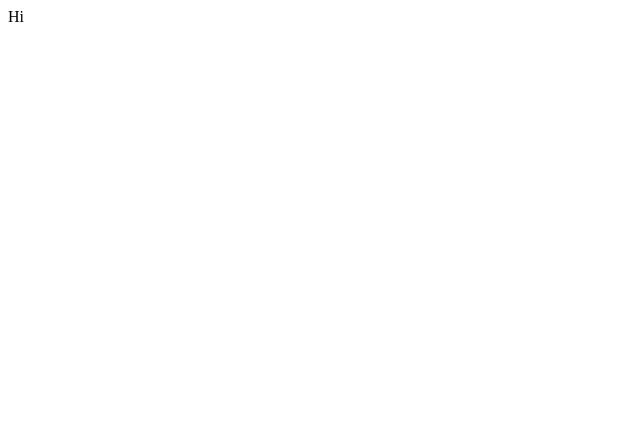
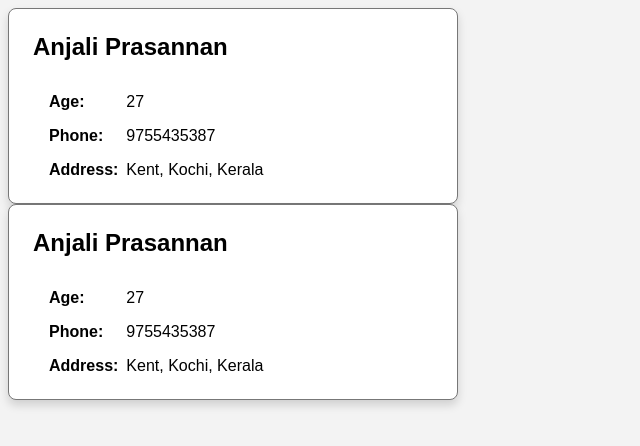
Before and after one commit to anjaliprasannan/react-handson, a React (Vite) app in the folder vite-project/: page / in a window 1280 px wide. Shown: the top 446 px of the page, without its empty margins (0-640 px from the left). Built offline with nearby package versions, Linux system fonts and the light colour scheme.

Commit message:
1046 - User Card

```diff
--- a/vite-project/src/App.jsx
+++ b/vite-project/src/App.jsx
@@ -1,5 +1,25 @@
+import user from "./user.json";
+import "./user.css";
+import { UserCard } from "./Usercard";
+import { UsercardClass } from "./UsercardClass";
+
 function App() {
-  return "Hi";
+  return (
+    <>
+      <UserCard
+        name={user.name}
+        phoneNumber={user.phoneNumber}
+        age={user.age}
+        address={user.address}
+      />
+      <UsercardClass
+        name={user.name}
+        phoneNumber={user.phoneNumber}
+        age={user.age}
+        address={user.address}
+      />
+    </>
+  );
 }
 
 export default App;
--- /dev/null
+++ b/vite-project/src/Usercard.jsx
@@ -0,0 +1,15 @@
+export function UserCard({ name, age, phoneNumber, address }) {
+  return (
+    <div class="card">
+      <h2 class="name">{name}</h2>
+      <div class="body">
+        <div class="label">Age:</div>
+        <div>{age}</div>
+        <div class="label">Phone:</div>
+        <div>{phoneNumber}</div>
+        <div class="label">Address:</div>
+        <div>{address}</div>
+      </div>
+    </div>
+  );
+}
--- /dev/null
+++ b/vite-project/src/UsercardClass.jsx
@@ -0,0 +1,22 @@
+import React from "react";
+
+export class UsercardClass extends React.Component {
+  render() {
+    return (
+      <div class="card">
+        <h2 class="name">{this.props.name}</h2>
+        <div class="body">
+          <div class="label">Age:</div>
+          <div>{this.props.age}</div>
+          <div class="label">Phone:</div>
+          <div>{this.props.phoneNumber}</div>
+          <div class="label">Address:</div>
+          <div>{this.props.address}</div>
+        </div>
+      </div>
+    );
+  }
+  //   render(
+
+  // );
+}
--- /dev/null
+++ b/vite-project/src/user.css
@@ -0,0 +1,30 @@
+body {
+  background: #F3F3F3;
+}
+
+.card {
+  background: white;
+  border: 1px solid #777;
+  border-radius: .5rem;
+  box-shadow: 0 5px 10px 0 rgba(0, 0, 0, .15);
+  max-width: 400px;
+  padding: 1.5rem;
+  font-family: Arial;
+}
+
+.name {
+  margin: 0;
+  margin-bottom: 2rem;
+}
+
+
+.body {
+  display: grid;
+  grid-template-columns: auto 1fr;
+  gap: 1rem .5rem;
+  padding: 0 1rem;
+}
+
+.label {
+  font-weight: bold;
+}
--- /dev/null
+++ b/vite-project/src/user.json
@@ -0,0 +1,6 @@
+{
+  "name": "Anjali Prasannan",
+  "age": 27,
+  "phoneNumber": "9755435387",
+  "address": "Kent, Kochi, Kerala"
+}
```
